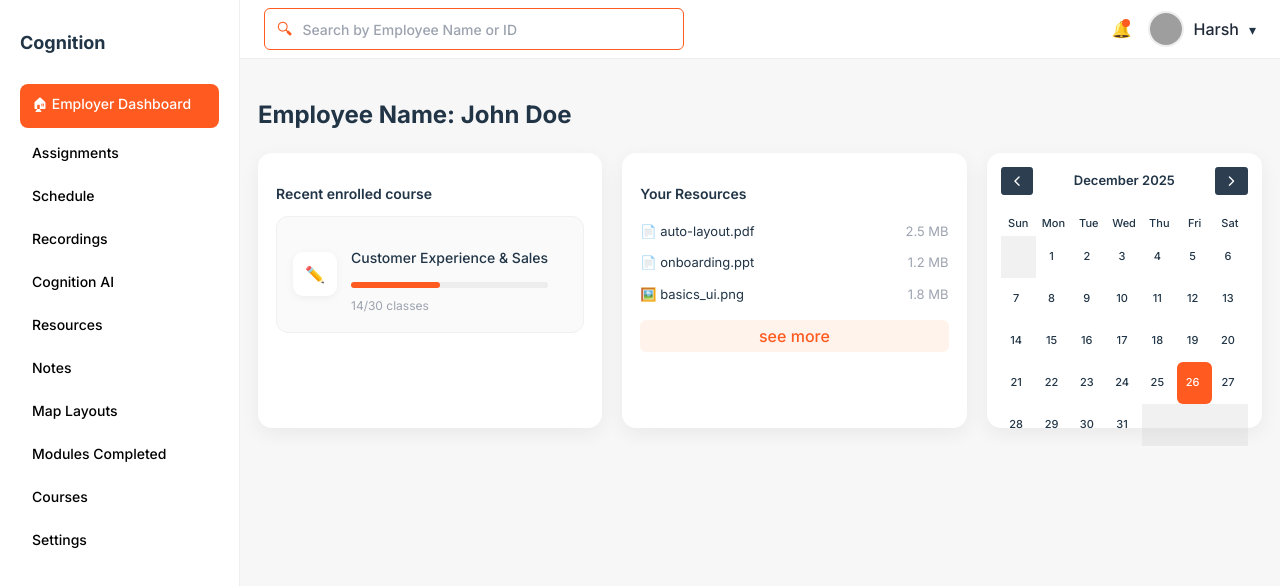
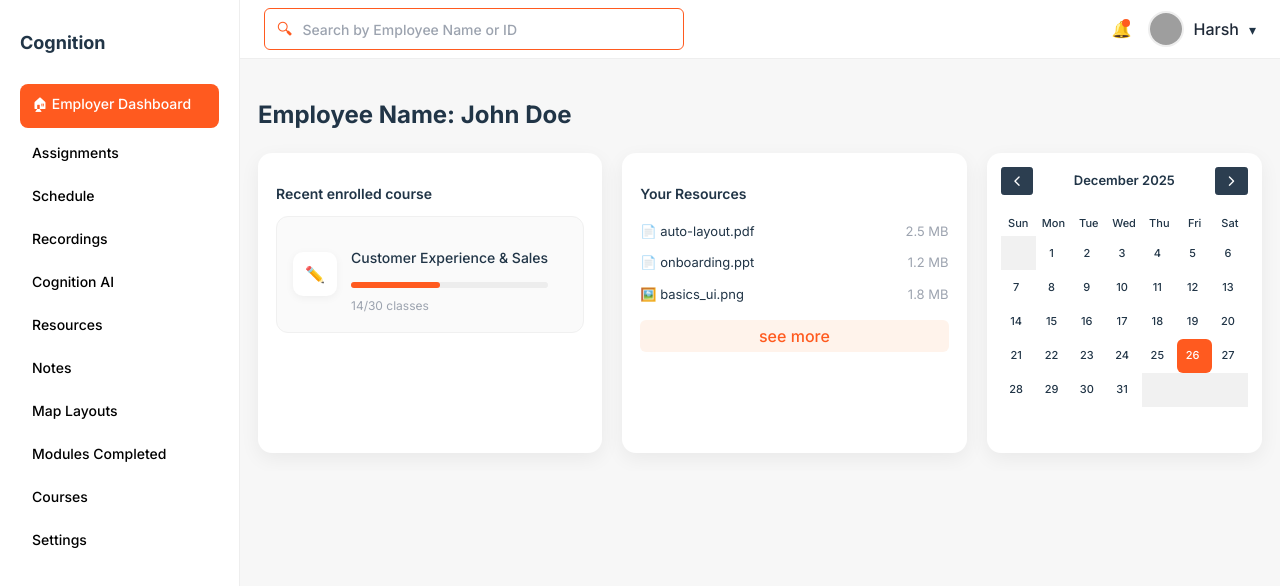
Before and after one commit to srewashimondal/cognition, a React (Vite) app in the folder frontend/: page /employer in a window 1280 px wide. Shown: the top 586 px of the page. Built offline with nearby package versions, Linux system fonts and the light colour scheme; grey boxes are pictures that could not be loaded.

Commit message:
edited calendar dimensions

```diff
--- a/frontend/src/pages/EmployerDashBoard/EmployerDashBoard.css
+++ b/frontend/src/pages/EmployerDashBoard/EmployerDashBoard.css
@@ -183,7 +183,7 @@
   padding: 16px 18px;
   box-shadow: 0 6px 20px rgba(0, 0, 0, 0.06);
 
-  height: 275px;
+  height: 300px;
   display: flex;
   flex-direction: column;
 }
@@ -311,12 +311,12 @@
 }
 
 .calendar-card .fc-daygrid-day {
-  padding: 2px;
+  padding: 0.1px;
 }
 
 .calendar-card .fc-daygrid-day-frame {
-  padding: 2px 0;
-  min-height: 1px;
+  padding: 0;
+  min-height: 10px;
   display: flex;
   align-items: center;
   justify-content: center;
@@ -338,7 +338,7 @@
 }
 
 .calendar-card .fc-toolbar {
-  margin-bottom: 6px;
+  margin-bottom: 2px;
 }
 
 .calendar-card .fc {
```
